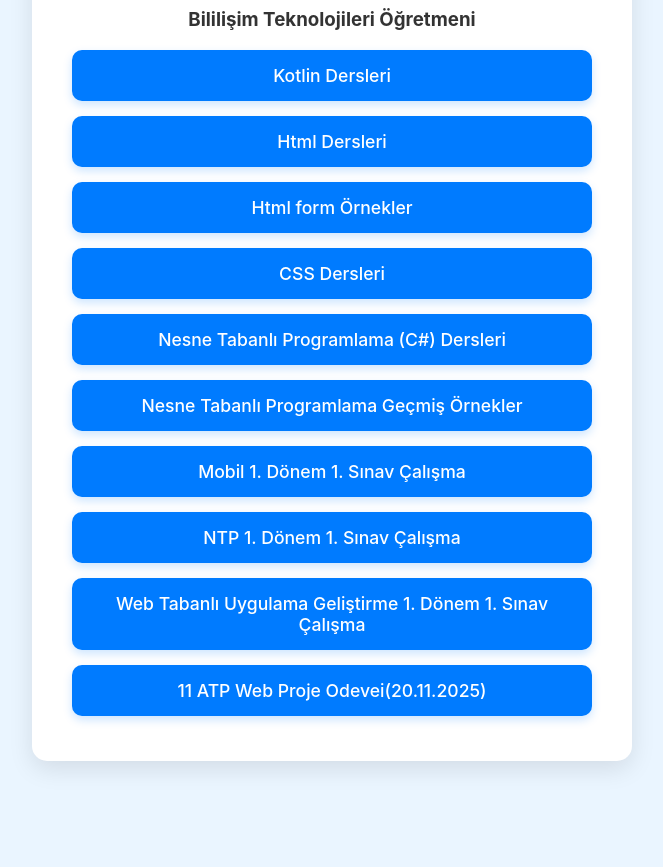
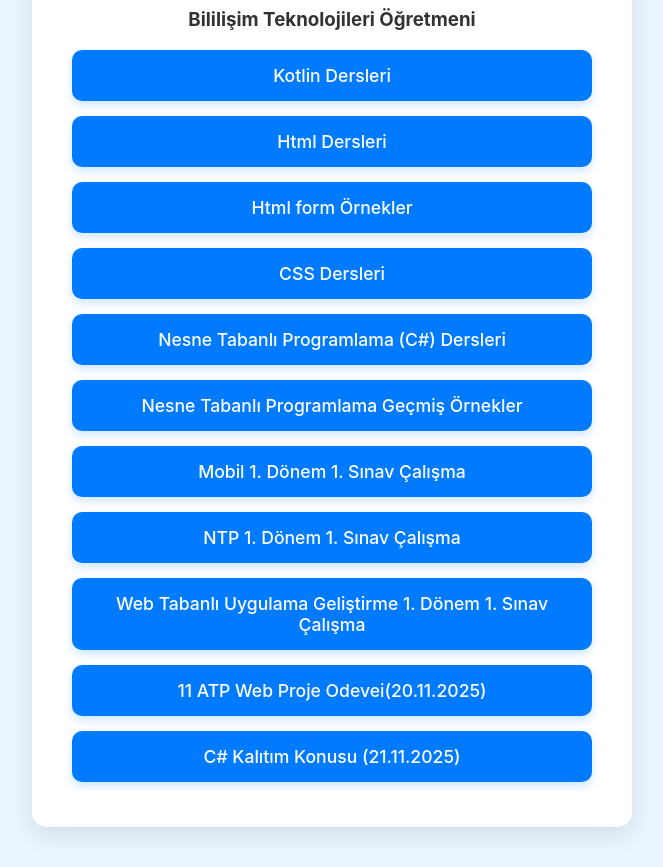
Before and after one commit to sahinmansuroglu-stack/sahinmansuroglu-stack.github.io, a plain HTML site: page index.html in a window 1280 px wide. Shown: the part 174-1041 px from the top of the page, without its empty margins (308-971 px from the left). Before the commit the page ends 975 px from the top, so only its background shows below. Drawn offline with Linux system fonts and the light colour scheme.

Commit message:
Update index.html

```diff
--- a/index.html
+++ b/index.html
@@ -90,7 +90,7 @@
 
             <li><a href="odevler.html" target="_blank">11 ATP Web Proje Odevei(20.11.2025)</a></li>
 
-
+            <li><a href="/Kalıtım/" target="_blank">C# Kalıtım Konusu (21.11.2025)</a></li>
 
         </ul>
     </div>
```
